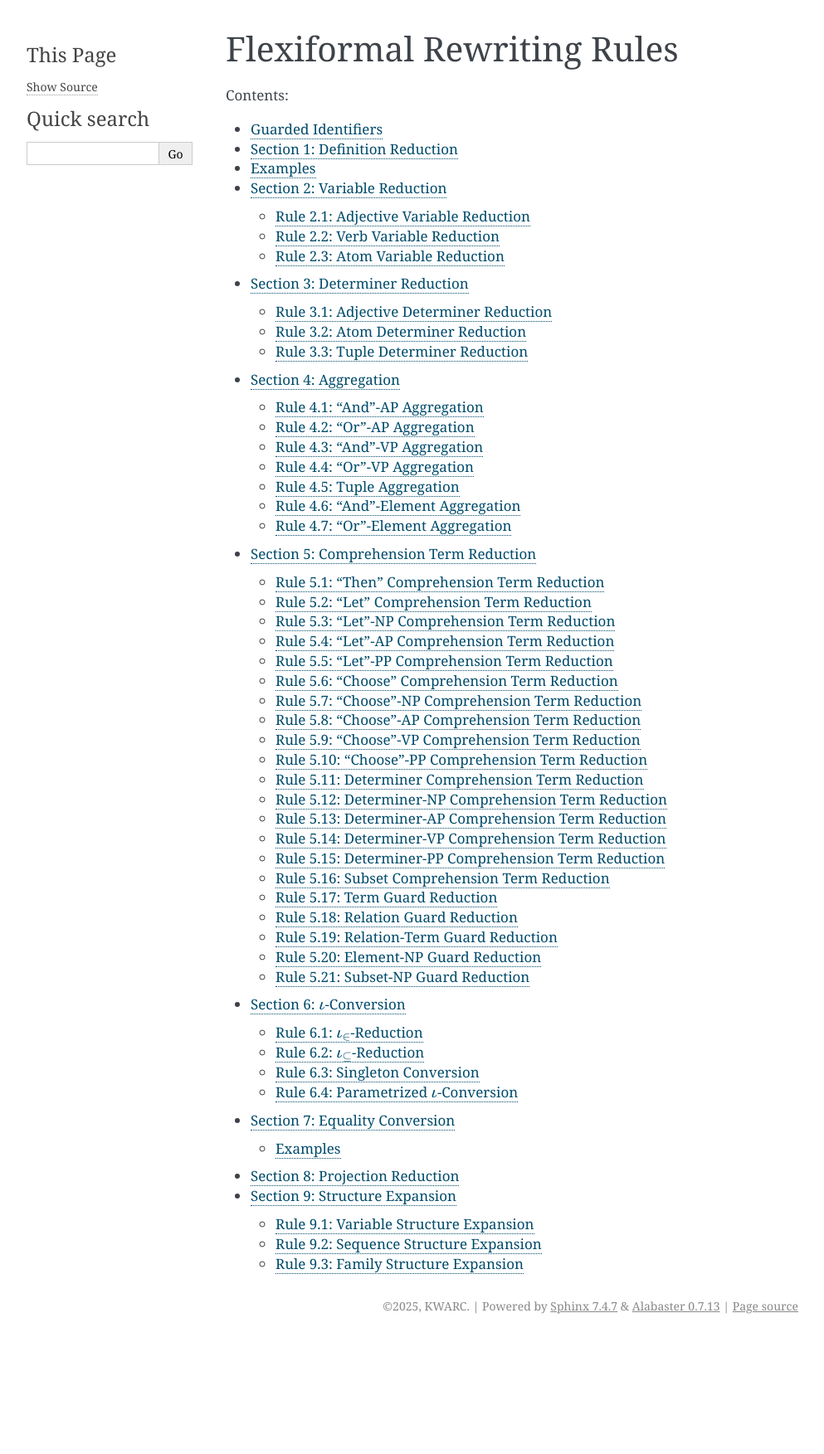
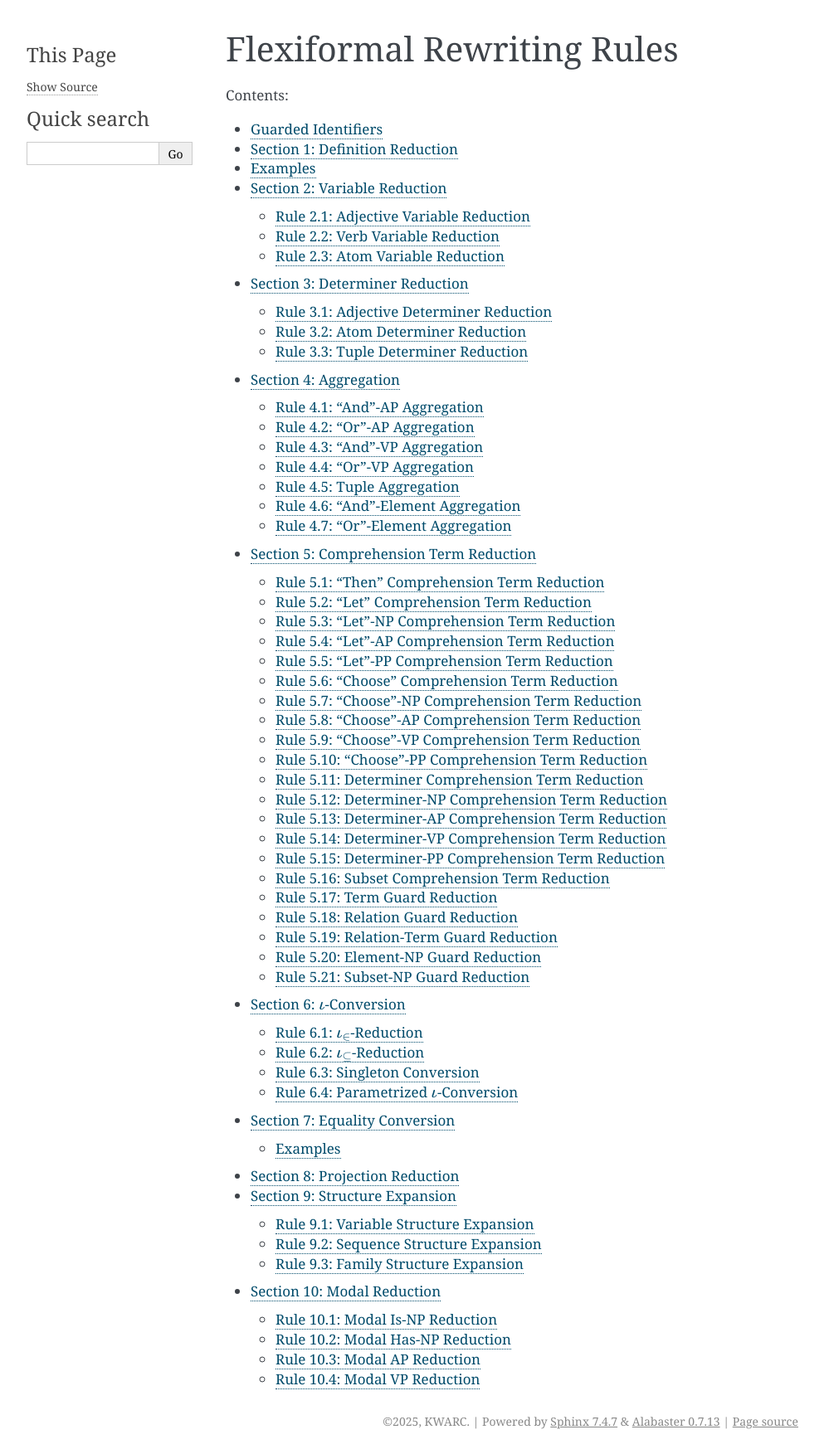
Before and after one commit to FlexiFormal/rewriting-rules, a Sphinx documentation site: the page built from source/index.md, in a window 1280 px wide. Shown: the whole page at 83% size, without its empty margins (148-1141 px from the left). Built offline with Sphinx 7.4.7, drawn with Linux system fonts in a browser that asks for light colours; before the commit the page ends 1614 px from its top, so only the background shows below that; some of the changed lines change nothing that is shown.

Commit message:
add "modal reduction" rules

````diff
--- /dev/null
+++ b/source/10_modal_reduction.md
@@ -0,0 +1,15 @@
+Section 10: Modal Reduction
+===========================
+
+Certain modal operators enable us to reduce certain expressions
+they occur in.
+
+
+```{toctree}
+:maxdepth: 1
+
+./rules/rule_10_01.md
+./rules/rule_10_02.md
+./rules/rule_10_03.md
+./rules/rule_10_04.md
+```
--- a/source/index.md
+++ b/source/index.md
@@ -17,4 +17,5 @@ guarded_identifiers
 07_equality_conversion
 08_projection_reduction
 09_structure_expansion
+10_modal_reduction
 ```
--- /dev/null
+++ b/source/rules/rule_10_01.md
@@ -0,0 +1,70 @@
+Rule 10.1: Modal Is-NP Reduction
+================================
+
+
+```{rewrite-rule}
+it (is true | is the case | holds) that $x$ is {ph}`NP`
+
+$x$ is (a | no) {ph}`NP`
+```
+
+```{rewrite-rule}
+it (is wrong | is false | is not the case | does not hold) that $x$ is (a | no) {ph}`NP`
+
+$x$ is not (a | no) {ph}`NP`
+```
+
+Note that in the context of classical logic the result of the last rule can further be
+reduced to `` $x$ is (not a | a) {ph}`NP` `` (cf. rule ???).
+
+```{rewrite-rule}
+it is provable that $x$ is (a | no) {ph}`NP`
+
+$x$ is provably (a | no) {ph}`NP`
+```
+
+```{rewrite-rule}
+it is necessary that $x$ is (a | no) {ph}`NP`
+
+$x$ is necessarily (a | no) {ph}`NP`
+```
+
+```{rewrite-rule}
+it is possible that $x$ is (a | no) {ph}`NP`
+
+$x$ is possibly (a | no) {ph}`NP`
+```
+
+
+Examples
+--------
+
+```{rewrite-rule}
+it is the case that $x$ is a non-empy set
+
+$x$ is a non-empty set
+```
+
+```{rewrite-rule}
+it does not hold that $n$ is a prime number
+
+$n$ is not a prime number
+```
+
+```{rewrite-rule}
+it is provable that $x$ is a large cardinal
+
+$x$ is provably a large cardinal
+```
+
+```{rewrite-rule}
+it is necessary that $x$ is an element of the unit circle
+
+$x$ is necessarily an element of the unit circle
+```
+
+```{rewrite-rule}
+it is possible $x$ is a counterexample of the Riemann Hypothesis
+
+$x$ is possibly a counterexample of the Riemann Hypothesis
+```
--- /dev/null
+++ b/source/rules/rule_10_02.md
@@ -0,0 +1,100 @@
+Rule 10.2: Modal Has-NP Reduction
+=================================
+
+
+```{rewrite-rule}
+it (is true | is the case | holds) that $x$ has <cardinal expression> {ph}`NP`
+
+$x$ has <cardinal expression> {ph}`NP`
+```
+
+```{rewrite-rule}
+it (is wrong | is false | is not the case | does not hold) that $x$ has <cardinal expression> {ph}`NP`
+
+$x$ does not have <cardinal expression> {ph}`NP`
+```
+
+```{rewrite-rule}
+it is provable that $x$ has <cardinal expression> {ph}`NP`
+
+$x$ provably has <cardinal expression> {ph}`NP`
+```
+
+```{rewrite-rule}
+it is necessary that $x$ has <cardinal expression> {ph}`NP`
+
+$x$ necessarily has <cardinal expression> {ph}`NP`
+```
+
+```{rewrite-rule}
+it is possible that $x$ is <cardinal expression> {ph}`NP`
+
+$x$ possibly has <cardinal expression> {ph}`NP`
+```
+
+
+```{code-block} nbnf
+<cardinal expression> = 'a'
+                      | 'no'
+                      | 'some'
+                      | 'finitely' 'many'
+                      | 'infinitely' 'many'
+                      | 'countably' 'many'
+                      | 'uncountably' 'many'
+                      | ['exactly'] <cardinal number>
+                      | 'at' 'least' <cardinal number>
+                      | 'at' 'most' <cardinal number>
+                      | 'less' 'than' <cardinal number>
+                      | 'more' 'than' <cardinal number>
+```
+
+```{code-block} nbnf
+<cardinal number> = 'zero'
+                  | 'one'
+                  | 'two'
+                  | "$" '0' "$"
+                  | "$" '1' "$"
+                  | "$" '2' "$"
+                  | "$" '\aleph_0' "$"
+                  | "$" '\aleph_1' "$"
+                  | "$" '\aleph_2' "$"
+```
+
+This listing of cardinal numbers is of course not exthaustive.
+We also might have to allow any symbolic term on the RHS, as it
+might – depending on the context – be provably equal to some
+cardinal number.
+
+
+Examples
+--------
+
+```{rewrite-rule}
+it is the case that $x$ has exactly two elements
+
+$x$ has exactly two elements
+```
+
+```{rewrite-rule}
+it does not hold that $n$ has more than three prime divisor greater than $5$
+
+$n$ does not have more than three prime divisor greater than $5$
+```
+
+```{rewrite-rule}
+it is provable that $x$ has countably many solutions
+
+$x$ provably has countably many solutions
+```
+
+```{rewrite-rule}
+it is necessary that $x$ has no intersection with $y$
+
+$x$ necessarily has no intersection with $y$
+```
+
+```{rewrite-rule}
+it is possible $x$ has a non-empty complement
+
+$x$ possibly has a non-empty complement
+```
--- /dev/null
+++ b/source/rules/rule_10_03.md
@@ -0,0 +1,67 @@
+Rule 10.3: Modal AP Reduction
+=============================
+
+
+```{rewrite-rule}
+it (is true | is the case | holds) that $x$ is {ph}`AP`
+
+$x$ is {ph}`AP`
+```
+
+```{rewrite-rule}
+it (is wrong | is false | is not the case | does not hold) that $x$ is {ph}`AP`
+
+$x$ is not {ph}`AP`
+```
+
+```{rewrite-rule}
+it is provable that $x$ is {ph}`AP`
+
+$x$ is provably {ph}`AP`
+```
+
+```{rewrite-rule}
+it is necessary that $x$ is {ph}`AP`
+
+$x$ is necessarily {ph}`AP`
+```
+
+```{rewrite-rule}
+it is possible that $x$ is {ph}`AP`
+
+$x$ is possibly {ph}`AP`
+```
+
+
+Examples
+--------
+
+```{rewrite-rule}
+it is the case that $x$ is non-empy
+
+$x$ is non-empty
+```
+
+```{rewrite-rule}
+it does not hold that $n$ is prime
+
+$n$ is not prime
+```
+
+```{rewrite-rule}
+it is provable that $x$ is greater than $5$
+
+$x$ is provably greater than $5$
+```
+
+```{rewrite-rule}
+it is necessary that $x$ is divisible by $3$
+
+$x$ is necessarily divisible by $3$
+```
+
+```{rewrite-rule}
+it is possible $x$ is recursively enumerable
+
+$x$ is possibly recursively enumerable
+```
--- /dev/null
+++ b/source/rules/rule_10_04.md
@@ -0,0 +1,67 @@
+Rule 10.4: Modal VP Reduction
+=============================
+
+
+```{rewrite-rule}
+it (is true | is the case | holds) that $x$ {ph}`VP`
+
+$x$ {ph}`VP`
+```
+
+```{rewrite-rule}
+it (is wrong | is false | is not the case | does not hold) that $x$ {ph}`VP`
+
+$x$ does not {ph}`AP`
+```
+
+```{rewrite-rule}
+it is provable that $x$ {ph}`VP`
+
+$x$ provably {ph}`AP`
+```
+
+```{rewrite-rule}
+it is necessary that $x$ {ph}`VP`
+
+$x$ necessarily {ph}`AP`
+```
+
+```{rewrite-rule}
+it is possible that $x$ {ph}`VP`
+
+$x$ possibly {ph}`AP`
+```
+
+
+Examples
+--------
+
+```{rewrite-rule}
+it is the case that $x$ divides $5$
+
+$x$ divides $5$
+```
+
+```{rewrite-rule}
+it does not hold that $n$ intersects with $y$
+
+$n$ does not intersect with $y$
+```
+
+```{rewrite-rule}
+it is provable that $x$ contains $y$
+
+$x$ provably contains $y$
+```
+
+```{rewrite-rule}
+it is necessary that $x$ solves the equation
+
+$x$ necessarily solves the equation
+```
+
+```{rewrite-rule}
+it is possible $x$ entails a contradiction
+
+$x$ possibly entails a contradiction
+```
````
